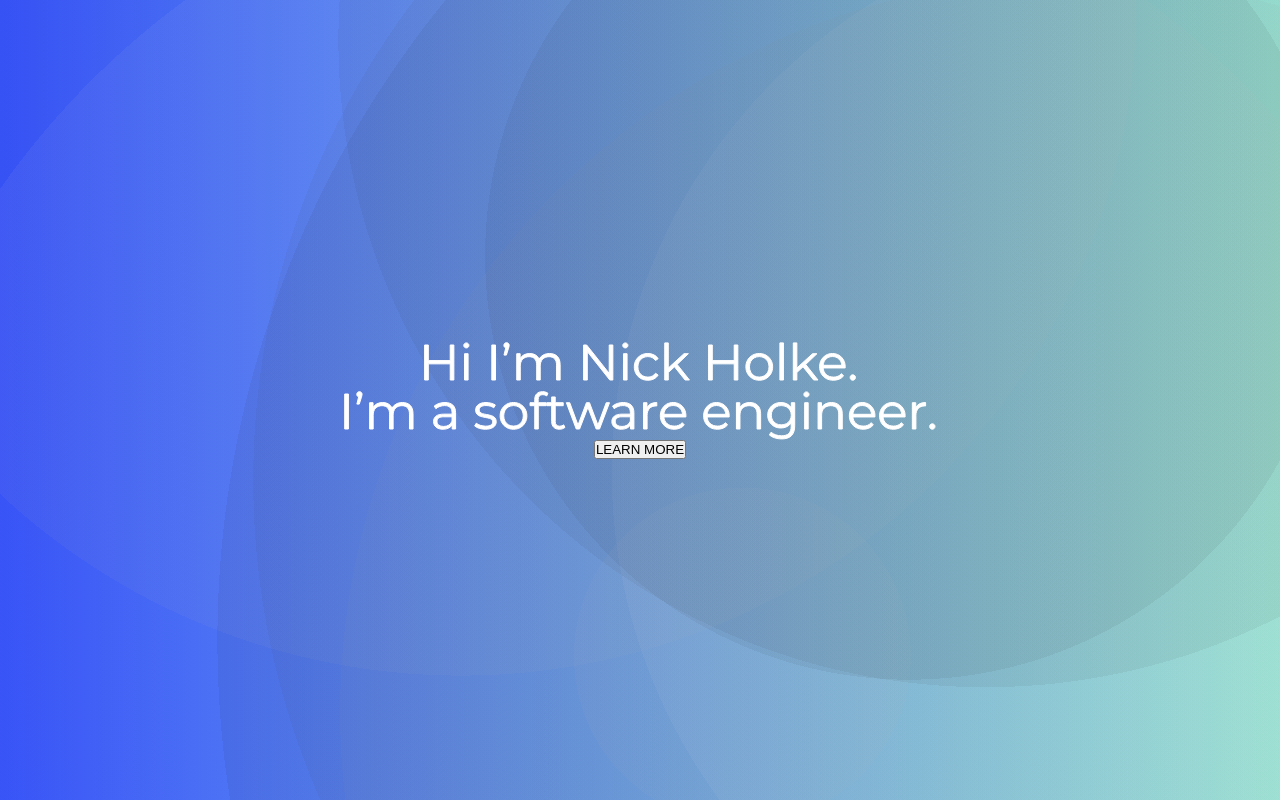
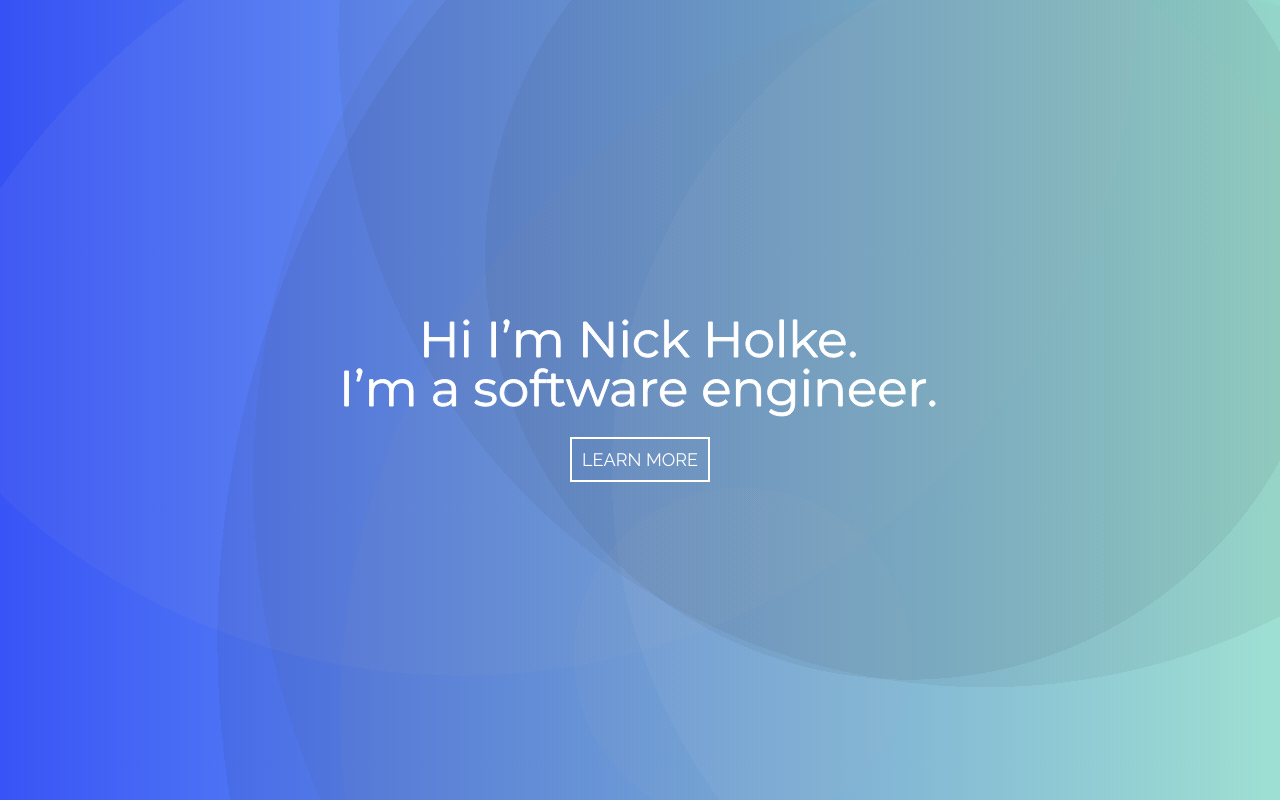
Before and after one commit to NickHolke/Portfolio-React, a React (Create React App) app: page / in a window 1280 px wide. Shown: the top 800 px of the page. Built offline with nearby package versions, Linux system fonts and the light colour scheme.

Commit message:
Added button to landing page

```diff
--- a/src/components/landing-page/landingPage.module.scss
+++ b/src/components/landing-page/landingPage.module.scss
@@ -14,7 +14,17 @@
 }
 
 .button {
-  font-style: $titleFont;
+  cursor: pointer;
+  font-size: 18px;
+  margin-top: 20px;
+  padding: 10px 10px 10px 10px;
+  background: none;
+  outline: none;
+  border: 2px solid white;
+  color: white;
+  font-family: $font;
+  opacity: 0;
+  animation: show 700ms ease forwards 2.3s;
 }
 
 .svgTitle {
@@ -256,3 +266,9 @@
     fill: white;
   }
 }
+
+@keyframes show {
+  to {
+    opacity: 1;
+  }
+}
```
Also changed, not shown: src/components/landing-page/landingPage.js.
